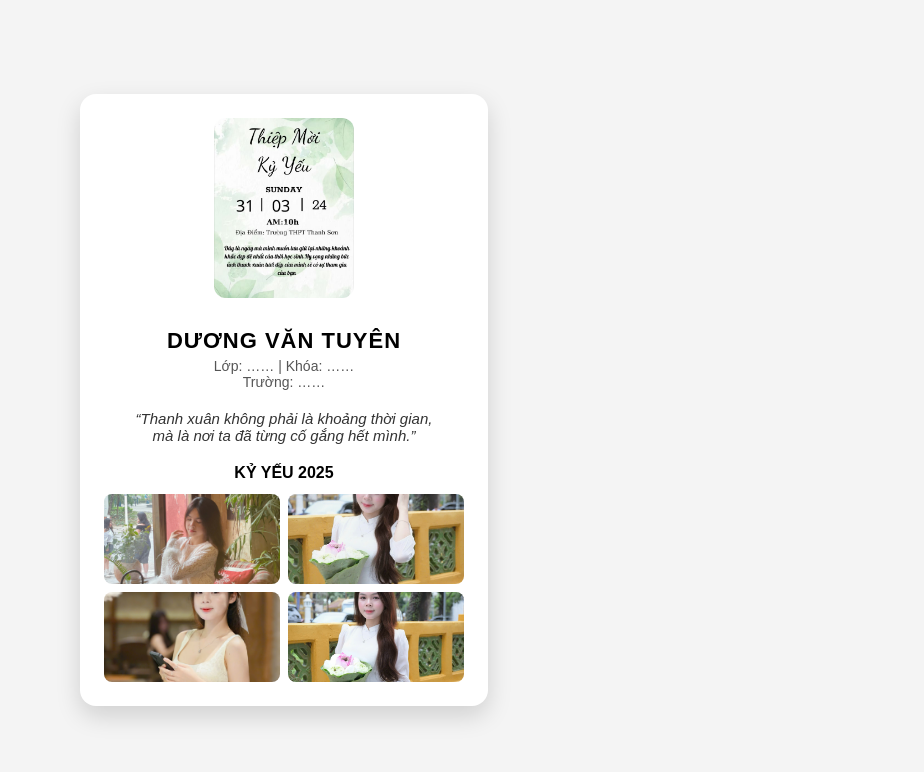
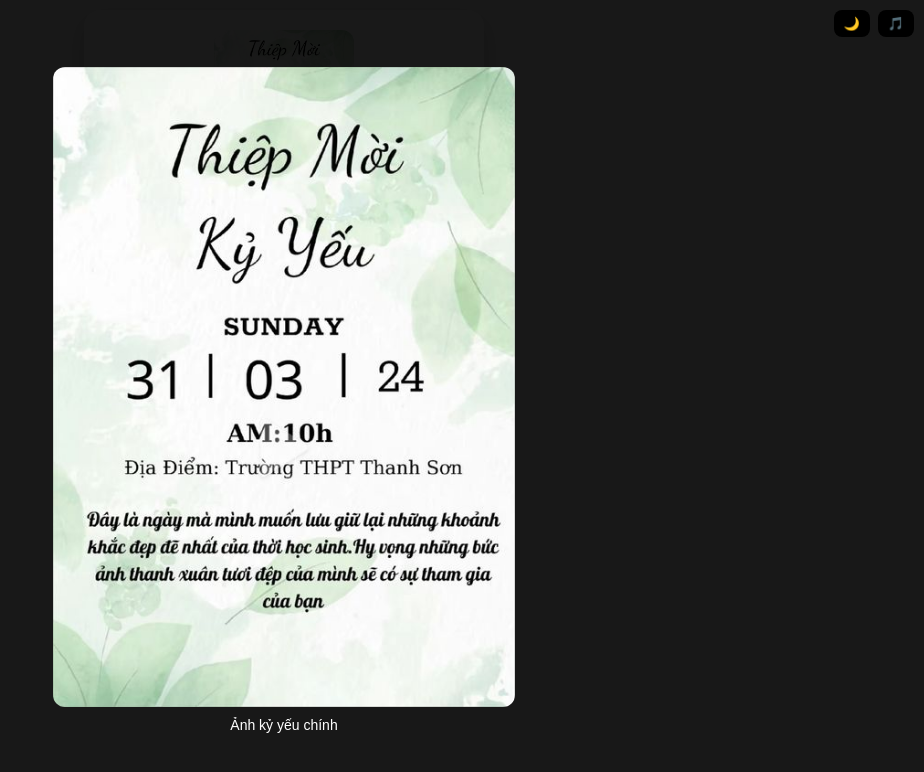
Before and after one commit to tuyennee3/thiep-ky-yeu, a plain HTML site: page index.html in a window 1280 px wide. Shown: the whole page, without its empty margins (356-1280 px from the left). Drawn offline with Linux system fonts and the light colour scheme.

Commit message:
Update index.html

```diff
--- a/index.html
+++ b/index.html
@@ -1,71 +1,58 @@
 <!DOCTYPE html>
 <html lang="vi">
 <head>
-  <meta charset="UTF-8" />
+  <meta charset="UTF-8">
   <title>Thiệp Kỷ Yếu Cá Nhân</title>
-
-  <!-- BẮT BUỘC cho mobile -->
   <meta name="viewport" content="width=device-width, initial-scale=1.0">
 
   <style>
+    :root {
+      --bg: #f4f4f4;
+      --card: #ffffff;
+      --text: #000;
+    }
+
+    body.dark {
+      --bg: #121212;
+      --card: #1e1e1e;
+      --text: #fff;
+    }
+
     body {
-      background: #f4f4f4;
+      background: var(--bg);
       font-family: Poppins, Arial, sans-serif;
+      margin: 0;
       display: flex;
       justify-content: center;
-      align-items: center;
-      min-height: 100vh;
-      margin: 0;
+      padding: 10px;
+      color: var(--text);
     }
 
     .card {
+      background: var(--card);
       width: 360px;
-      background: #ffffff;
       border-radius: 16px;
-      box-shadow: 0 10px 25px rgba(0,0,0,0.15);
-      padding: 24px;
+      padding: 20px;
       text-align: center;
+      box-shadow: 0 10px 25px rgba(0,0,0,0.2);
     }
 
-    /* Ảnh thiệp chính */
     .avatar img {
       width: 140px;
       height: 180px;
       object-fit: cover;
       border-radius: 12px;
-      margin-bottom: 16px;
       cursor: pointer;
     }
 
-    h1 {
-      margin: 10px 0 4px;
-      font-size: 22px;
-      letter-spacing: 1px;
-    }
+    h1 { margin: 10px 0 4px; font-size: 22px; }
+    .info { font-size: 14px; opacity: 0.8; }
+    .quote { font-style: italic; margin: 15px 0; }
+    .year { font-weight: bold; margin-top: 10px; }
 
-    .info {
-      font-size: 14px;
-      color: #555;
-      margin-bottom: 16px;
-    }
-
-    .quote {
-      font-style: italic;
-      font-size: 15px;
-      color: #333;
-      margin: 20px 0;
-    }
-
-    .year {
-      margin: 20px 0 10px;
-      font-weight: bold;
-      color: #000;
-    }
-
-    /* 4 ảnh phía dưới */
     .gallery {
       display: grid;
-      grid-template-columns: repeat(2, 1fr);
+      grid-template-columns: repeat(2,1fr);
       gap: 8px;
       margin-top: 12px;
     }
@@ -76,22 +63,15 @@
       object-fit: cover;
       border-radius: 8px;
       cursor: pointer;
-      transition: transform 0.2s;
     }
 
-    .gallery img:hover {
-      transform: scale(1.05);
-    }
-
-    /* Overlay phóng to */
+    /* Overlay */
     .overlay {
       position: fixed;
-      top: 0;
-      left: 0;
-      width: 100%;
-      height: 100%;
-      background: rgba(0,0,0,0.85);
+      inset: 0;
+      background: rgba(0,0,0,0.9);
       display: none;
+      flex-direction: column;
       justify-content: center;
       align-items: center;
       z-index: 999;
@@ -99,102 +79,130 @@
 
     .overlay img {
       max-width: 90%;
-      max-height: 90%;
+      max-height: 80%;
       border-radius: 12px;
-      animation: zoomIn 0.3s ease;
     }
 
-    @keyframes zoomIn {
-      from {
-        transform: scale(0.7);
-        opacity: 0;
-      }
-      to {
-        transform: scale(1);
-        opacity: 1;
-      }
-    }
-
-    /* ===== MOBILE RESPONSIVE ===== */
-    @media (max-width: 480px) {
-      body {
-        padding: 10px;
-        align-items: flex-start;
-      }
-
-      .card {
-        width: 100%;
-        max-width: 360px;
-        padding: 16px;
-      }
-
-      .avatar img {
-        width: 120px;
-        height: 160px;
-      }
-
-      h1 {
-        font-size: 20px;
-      }
-
-      .quote {
+    .caption {
+      color: #fff;
+      margin-top: 10px;
       font-size: 14px;
     }
 
-      .gallery img {
-        height: 80px;
+    .controls {
+      position: fixed;
+      top: 10px;
+      right: 10px;
+      display: flex;
+      gap: 8px;
+      z-index: 1000;
     }
+
+    .btn {
+      background: #000;
+      color: #fff;
+      border: none;
+      padding: 6px 10px;
+      border-radius: 8px;
+      cursor: pointer;
+      font-size: 13px;
+    }
+
+    @media (max-width: 480px) {
+      .card { width: 100%; }
+      .avatar img { width: 120px; height: 160px; }
+      .gallery img { height: 80px; }
     }
   </style>
 </head>
 
 <body>
 
+<div class="controls">
+  <button class="btn" onclick="toggleDark()">🌙</button>
+  <button class="btn" onclick="toggleMusic()">🎵</button>
+</div>
+
 <div class="card">
-
-    <!-- Ảnh thiệp chính -->
   <div class="avatar">
-      <img src="avatar.jpg" onclick="openImg(this.src)">
+    <img src="avatar.jpg" onclick="openImg(0)">
   </div>
 
   <h1>DƯƠNG VĂN TUYÊN</h1>
-
-    <div class="info">
-      Lớp: …… | Khóa: …… <br/>
-      Trường: ……
-    </div>
+  <div class="info">Lớp: …… | Khóa: ……<br>Trường: ……</div>
 
   <div class="quote">
-      “Thanh xuân không phải là khoảng thời gian,<br/>
+    “Thanh xuân không phải là khoảng thời gian,<br>
     mà là nơi ta đã từng cố gắng hết mình.”
   </div>
 
   <div class="year">KỶ YẾU 2025</div>
 
-    <!-- 4 ảnh dưới -->
   <div class="gallery">
-      <img src="img1.jpg" onclick="openImg(this.src)">
-      <img src="img2.jpg" onclick="openImg(this.src)">
-      <img src="img3.jpg" onclick="openImg(this.src)">
-      <img src="img4.jpg" onclick="openImg(this.src)">
+    <img src="img1.jpg" onclick="openImg(1)">
+    <img src="img2.jpg" onclick="openImg(2)">
+    <img src="img3.jpg" onclick="openImg(3)">
+    <img src="img4.jpg" onclick="openImg(4)">
+  </div>
 </div>
 
+<div class="overlay" id="overlay" onclick="closeImg()">
+  <img id="overlayImg">
+  <div class="caption" id="caption"></div>
 </div>
 
-  <!-- Overlay -->
-  <div class="overlay" id="overlay" onclick="closeImg()">
-    <img id="overlayImg">
-  </div>
+<audio id="music" loop>
+  <source src="music.mp3" type="audio/mpeg">
+</audio>
 
 <script>
-    function openImg(src) {
-      document.getElementById("overlayImg").src = src;
-      document.getElementById("overlay").style.display = "flex";
+  const images = [
+    {src:"avatar.jpg", cap:"Ảnh kỷ yếu chính"},
+    {src:"img1.jpg", cap:"Kỷ niệm 1"},
+    {src:"img2.jpg", cap:"Kỷ niệm 2"},
+    {src:"img3.jpg", cap:"Kỷ niệm 3"},
+    {src:"img4.jpg", cap:"Kỷ niệm 4"}
+  ];
+
+  let index = 0;
+  let startX = 0;
+
+  function openImg(i){
+    index = i;
+    overlay.style.display="flex";
+    showImg();
   }
 
-    function closeImg() {
-      document.getElementById("overlay").style.display = "none";
+  function showImg(){
+    overlayImg.src = images[index].src;
+    caption.innerText = images[index].cap;
   }
+
+  function closeImg(){
+    overlay.style.display="none";
+  }
+
+  overlay.addEventListener("touchstart", e=>{
+    startX = e.touches[0].clientX;
+  });
+
+  overlay.addEventListener("touchend", e=>{
+    let endX = e.changedTouches[0].clientX;
+    if(startX - endX > 50 && index < images.length-1){ index++; showImg(); }
+    if(endX - startX > 50 && index > 0){ index--; showImg(); }
+  });
+
+  function toggleDark(){
+    document.body.classList.toggle("dark");
+  }
+
+  function toggleMusic(){
+    const m = document.getElementById("music");
+    m.paused ? m.play() : m.pause();
+  }
+
+  // mở fullscreen ảnh chính khi vào web
+  window.onload = ()=> openImg(0);
 </script>
 
 </body>
```
Lines whose indentation alone changed are shown as unchanged.
